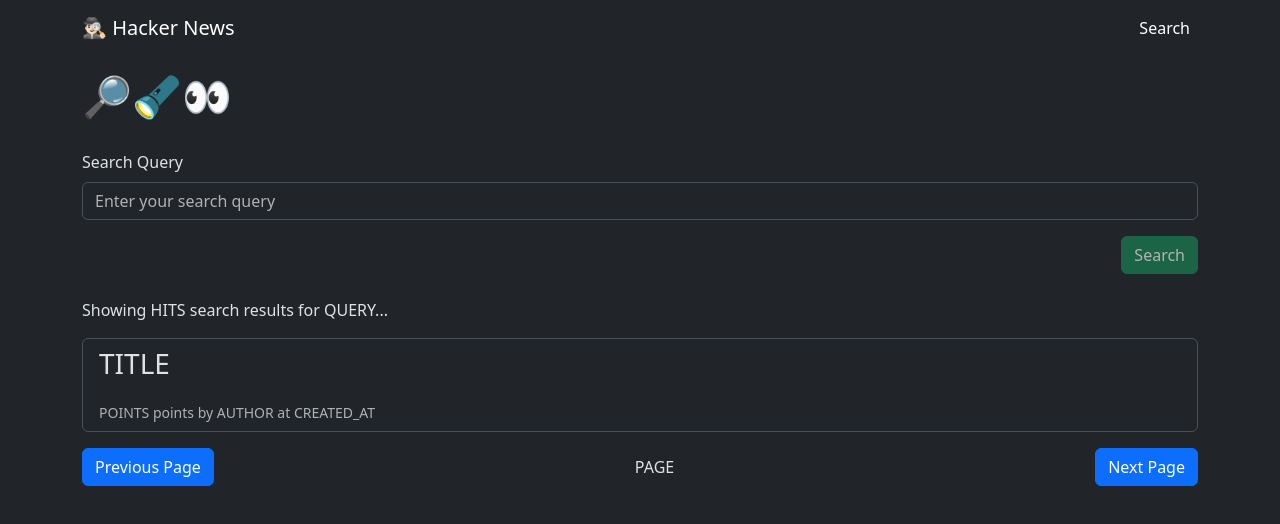
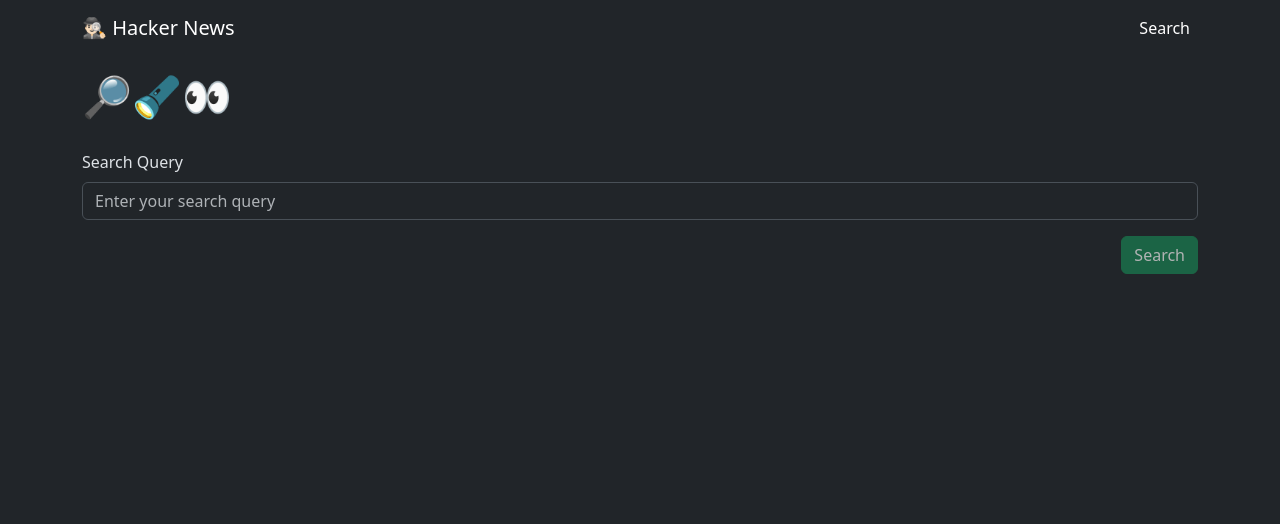
Before and after one commit to drblue/fed23-javascript-2, a React (Vite) app in the folder 07-hackernews/: page /search in a window 1280 px wide. Shown: the top 524 px of the page. Built offline with nearby package versions, Linux system fonts and the light colour scheme.

Commit message:
Hacker News: Execute search against HackerNewsAPI and render search results.

```diff
--- a/07-hackernews/src/pages/SearchPage.tsx
+++ b/07-hackernews/src/pages/SearchPage.tsx
@@ -3,24 +3,55 @@ import Alert from "react-bootstrap/Alert";
 import Button from "react-bootstrap/Button";
 import Form from "react-bootstrap/Form";
 import ListGroup from "react-bootstrap/ListGroup";
+import { searchByDate as HN_searchByDate } from "../services/HackerNewsAPI";
+import { HN_SearchResponse } from "../services/HackerNewsAPI.types";
 
 const SearchPage = () => {
 	const [error, setError] = useState<string | false>(false);
 	const [isLoading, setIsLoading] = useState(false);
 	const [searchInput, setSearchInput] = useState("");
-	const [searchResult, setSearchResult] = useState(null);  // fix me
+	const [searchResult, setSearchResult] = useState<HN_SearchResponse | null>(null);  // fix me
+
+	const searchHackerNews = async (searchQuery: string) => {
+		// reset state + set loading to true
+		setError(false);
+		setIsLoading(true);
+		setSearchResult(null);
+
+		// get search results from API
+		try {
+			const data = await HN_searchByDate(searchQuery);
+
+			// update state with search results
+			setSearchResult(data);
+
+		} catch (err) {
+			// handle any errors
+			if (err instanceof Error) {
+				setError(err.message);
+			} else {
+				setError("Aouch, stop throwing things that are not Errors at me");
+			}
+		}
+
+		// set loading to false
+		setIsLoading(false);
+	}
 
 	const handleSubmit = (e: React.FormEvent) => {
 		e.preventDefault();
 
+		// 🧹
+		const trimmedSearchInput = searchInput.trim();
+
 		// prevent smol haxx0rs
-		if (searchInput.trim().length < 2) {
+		if (trimmedSearchInput.length < 2) {
 			// slap user in face
 			return;
 		}
 
 		// search HN
-		console.log("Would search HN for:", searchInput);
+		searchHackerNews(trimmedSearchInput);
 	}
 
 	return (
@@ -54,18 +85,20 @@ const SearchPage = () => {
 
 			{isLoading && <p>🤔 Loading...</p>}
 
-			{true && (
+			{searchResult && (
 				<div id="search-result">
-					<p>Showing HITS search results for QUERY...</p>
+					<p>Showing {searchResult.nbHits} search results for "{searchInput}"...</p>
 
-					<ListGroup className="mb-3">
-						{[{}].map((hit) => (
-							<ListGroup.Item action href={""} key={""}>
-								<h2 className="h3">TITLE</h2>
-								<p className="text-muted small mb-0">POINTS points by AUTHOR at CREATED_AT</p>
-							</ListGroup.Item>
-						))}
-					</ListGroup>
+					{searchResult.hits.length > 0 && (
+						<ListGroup className="mb-3">
+							{searchResult.hits.map((hit) => (
+								<ListGroup.Item action href={hit.url} key={hit.objectID}>
+									<h2 className="h3">{hit.title}</h2>
+									<p className="text-muted small mb-0">{hit.points} points by {hit.author} at {hit.created_at}</p>
+								</ListGroup.Item>
+							))}
+						</ListGroup>
+					)}
 
 					<div className="d-flex justify-content-between align-items-center">
 						<div className="prev">
```
